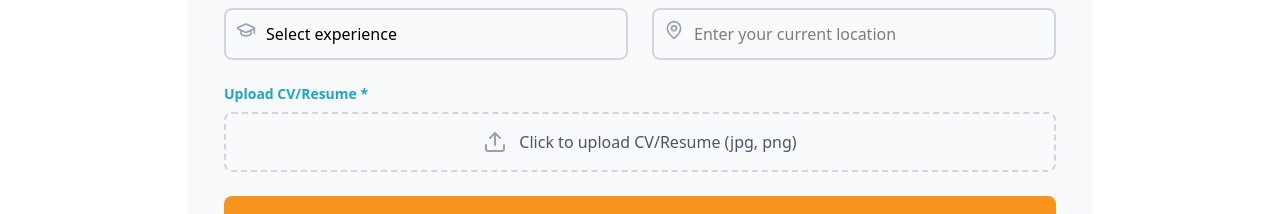
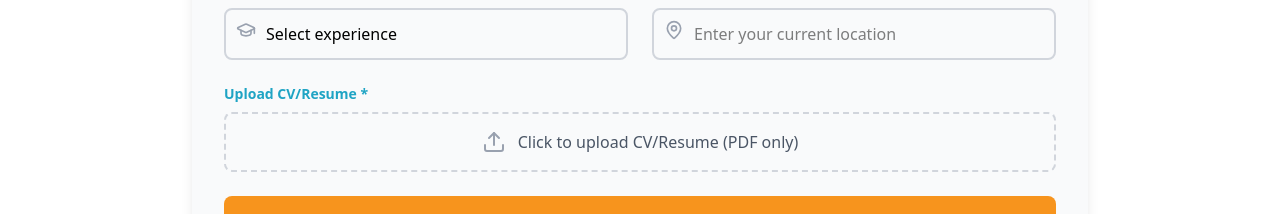
Before and after one commit to digicoders-git/connect_solution, a React (Vite) app: page /career in a window 1280 px wide. Shown: the part 1160-1374 px from the top of the page. Built offline with nearby package versions, Linux system fonts and the light colour scheme.

Commit message:
Complete

```diff
--- a/src/pages/Career.jsx
+++ b/src/pages/Career.jsx
@@ -244,7 +244,7 @@ const Career = () => {
                     type="file"
                     name="resume"
                     onChange={handleFileChange}
-                    // accept=".pdf,.doc,.docx"
+                    accept=".pdf"
                     className="hidden"
                     id="resume-upload"
                     required
@@ -255,7 +255,7 @@ const Career = () => {
                   >
                     <Upload className="w-6 h-6 text-gray-400" />
                     <span className="text-gray-600">
-                      {formData.resume ? formData.resume.name : 'Click to upload CV/Resume (jpg, png)'}
+                      {formData.resume ? formData.resume.name : 'Click to upload CV/Resume (PDF only)'}
                     </span>
                   </label>
                 </div>
```
